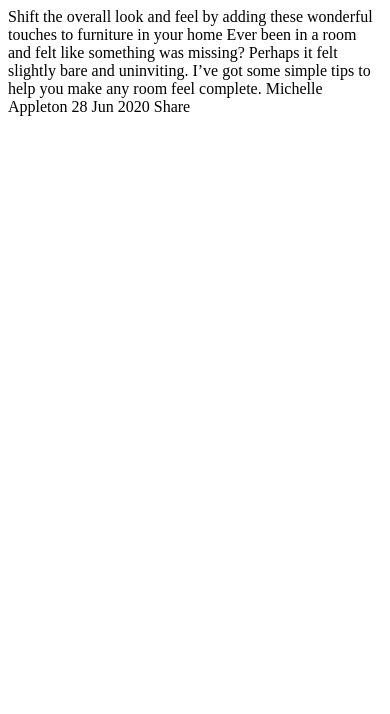
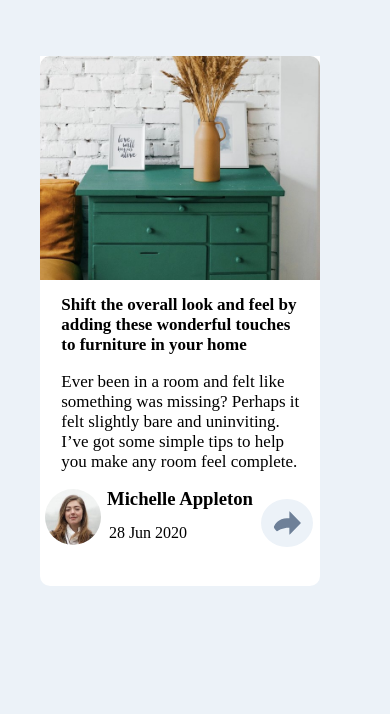
Before and after one commit to ShaunPour/article-preview-component-redux, a plain HTML site: page index.html in a window 390 px wide. Drawn offline with Linux system fonts and the light colour scheme.

Commit message:
mobile view done - excluding text

```diff
--- a/css/style.css
+++ b/css/style.css
@@ -0,0 +1,93 @@
+body {
+    background-color: hsl(210, 46%, 95%);
+}
+
+main,.drawer-img,.lower-txt-div {
+    max-width: 280px;
+    width: 280px;
+}
+
+.drawer-img {
+    border-radius: 10px 10px 0 0;
+}
+
+main {
+    background-color: #fff;
+    border-radius: 0 0 10px 10px;
+    height: 530px;
+    position: relative;
+    top: 3em;
+    left: 0.75em;
+}
+
+.user-img {
+    border-radius: 50%;
+    width: 20%;
+}
+
+.title,.txt {
+    font-size: 17px;
+    width: 85%;
+    position: relative;
+    left: 1.25em;
+}
+
+.user-info {
+    text-align: left;
+    display: flex;
+    flex-direction: column;
+    align-items: center;
+    justify-content: center;
+    position: relative;
+    bottom: 5em;
+}
+
+.date {
+    position: relative;
+    bottom: 1.3em;
+    right: 2em;
+}
+
+.share {
+    border-radius: 50%;
+    background-color: hsl(210, 46%, 95%);
+    padding: 12px;
+    width: 10%;
+    position: relative;
+    left: 13.8em;
+    bottom: 10em;
+}
+
+@media (min-width: 375px) {
+    main {
+        left: 2em;
+    }
+    .user-img {
+        position: relative;
+        left: 5px;
+    }
+}
+
+@media (min-width: 400px) {
+    main {
+        left: 3em;
+    }
+}
+
+@media (min-width: 514px) {
+    main {
+        left: 7em;
+    }
+}
+
+@media (min-width: 600px) {
+    main {
+        left: 10em;
+    }
+}
+
+@media (min-width: 1024px) {
+    main {
+        left: 20em;
+    }
+}
--- a/index.html
+++ b/index.html
@@ -3,23 +3,34 @@
 <head>
   <meta charset="UTF-8">
   <meta name="viewport" content="width=device-width, initial-scale=1.0"> <!-- displays site properly based on user's device -->
-
+  <link rel="stylesheet" href="css/style.css">
   <link rel="icon" type="image/png" sizes="32x32" href="./images/favicon-32x32.png">
 
   <title>Frontend Mentor | Article preview component</title>
 </head>
 <body>
-
-  Shift the overall look and feel by adding these wonderful
-  touches to furniture in your home
-
-  Ever been in a room and felt like something was missing? Perhaps
-  it felt slightly bare and uninviting. I’ve got some simple tips
-  to help you make any room feel complete.
-
-  Michelle Appleton
-  28 Jun 2020
-
-  Share
+  <main>
+    <div class="img-div">
+      <img class="drawer-img" src="images/drawers.jpg" alt="">
+    </div>
+    <div class="lower-txt-div">
+      <h1 class="title">
+        Shift the overall look and feel by adding these wonderful touches to furniture in your home
+      </h1>
+      <p class="txt">
+        Ever been in a room and felt like something was missing? Perhaps
+        it felt slightly bare and uninviting. I’ve got some simple tips
+        to help you make any room feel complete.
+      </p>
+      <div class="user-div">
+        <img class="user-img" src="images/avatar-michelle.jpg" alt="">
+        <div class="user-info">
+          <h3 class="name">Michelle Appleton</h3>
+          <p class="date">28 Jun 2020</p>
+        </div>
+      </div>
+      <img class="share" src="images/icon-share.svg" alt="">
+    </div>
+  </main>
 </body>
 </html>
```
